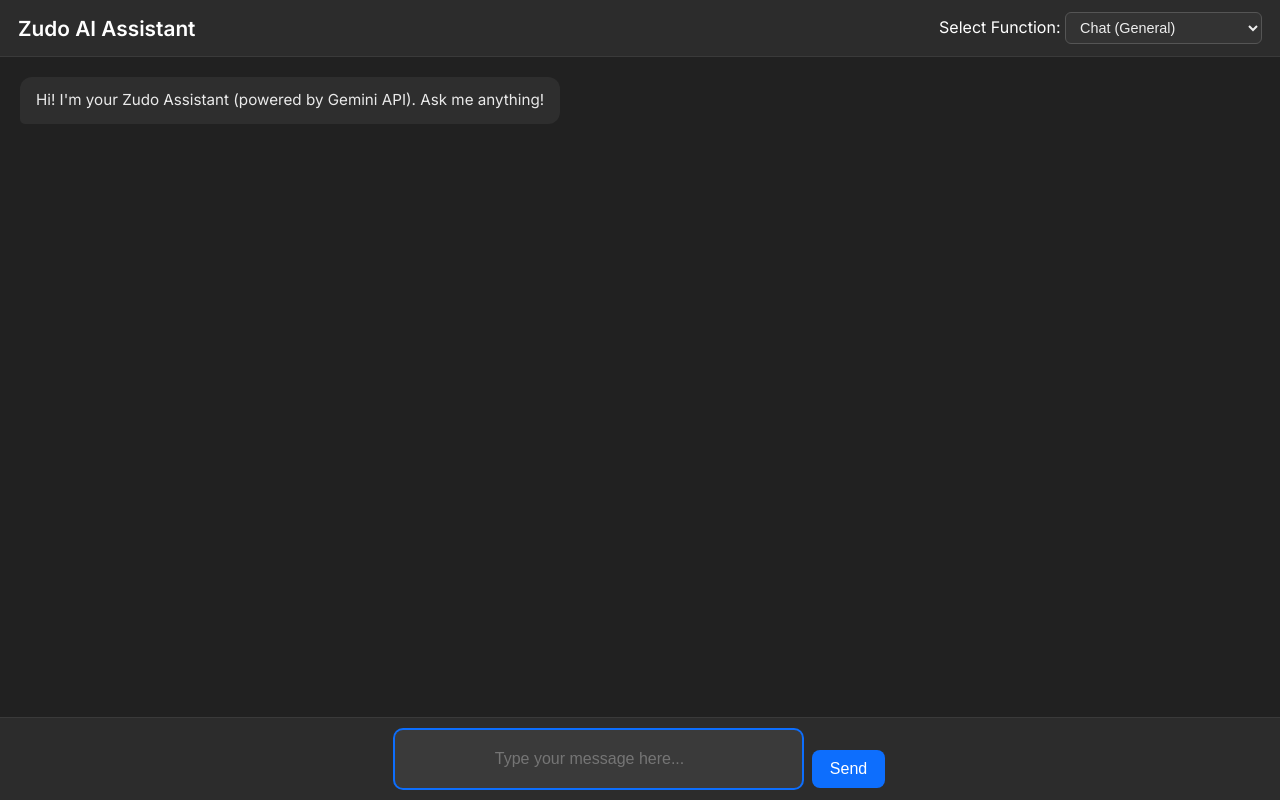
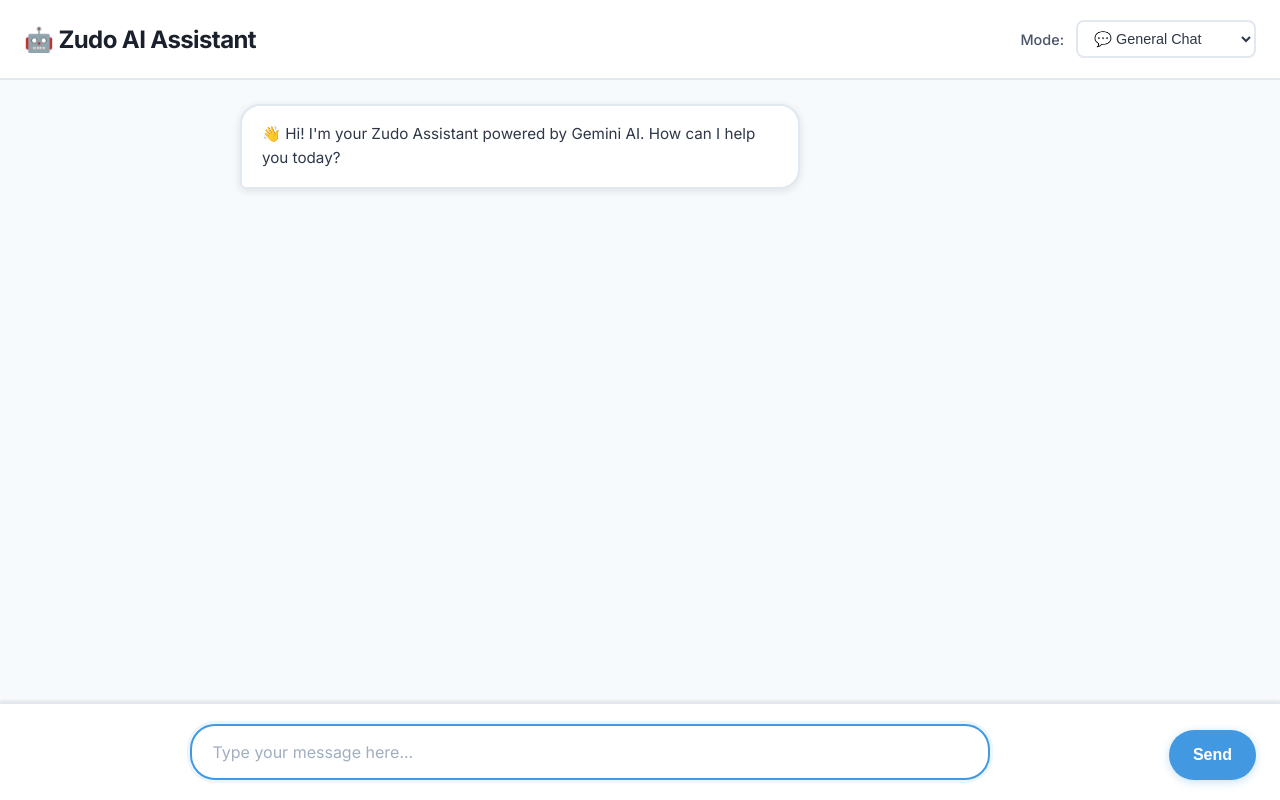
Before and after one commit to siva946/AI-chatbot, a Flask app: page / in a window 1280 px wide. Run offline with Flask 3, Linux system fonts and the light colour scheme; some libraries are stand-ins or nearby versions.

Commit message:
Fixed ui

```diff
--- a/app.py
+++ b/app.py
@@ -1,9 +1,12 @@
 import os
+import logging
 from flask import Flask, render_template, request, jsonify
 import google.generativeai as genai
 from dotenv import load_dotenv
 
 app = Flask(__name__, template_folder='templates')
+logging.basicConfig(level=logging.INFO)
+logger = logging.getLogger(__name__)
 
 load_dotenv()
 GEMINI_API_KEY = os.getenv("GEMINI_API_KEY")
@@ -11,7 +14,8 @@ GEMINI_API_KEY = os.getenv("GEMINI_API_KEY")
 if GEMINI_API_KEY:
     genai.configure(api_key=GEMINI_API_KEY)
 else:
-    print("Warning: GEMINI_API_KEY not found in .env file. API calls may fail.")
+    logger.error("GEMINI_API_KEY not found in .env file")
+    raise ValueError("GEMINI_API_KEY is required")
 
 def call_gemini_api(
     prompt_parts,
@@ -20,100 +24,188 @@ def call_gemini_api(
     safety_settings=None
 ):
     try:
+        if not prompt_parts or not prompt_parts[0].strip():
+            raise ValueError("Empty prompt provided")
+
         model = genai.GenerativeModel(model_name=model_name)
         response = model.generate_content(
             prompt_parts,
             generation_config=generation_config,
             safety_settings=safety_settings
         )
+
+        if not response or not response.text:
+            raise ValueError("Empty response from API")
+
         return response.text.strip()
     except Exception as e:
-        print(f"Gemini API Error: {e}")
-
-        if hasattr(e, 'response') and e.response:
-            print(f"Gemini Response Error Details: {e.response.text}")
-        return f"Error: {str(e)}"
+        logger.error(f"Gemini API Error: {e}")
+        return f"I'm sorry, I encountered an error processing your request."
 
 @app.route("/")
 def index():
-    return render_template("index.html")
+    try:
+        return render_template("index.html")
+    except Exception as e:
+        logger.error(f"Error rendering template: {e}")
+        return "Service temporarily unavailable", 500
 
 @app.route("/generate_text", methods=["POST"])
 def generate_text():
-    user_text = request.json.get('prompt')
-    if not user_text:
-        return jsonify({"error": "No prompt provided"}), 400
+    try:
+        if not request.json:
+            return jsonify({"error": "Invalid JSON"}), 400
 
-    response_text = call_gemini_api([user_text])
-    return jsonify({"response": response_text})
+        user_text = request.json.get('prompt', '').strip()
+        if not user_text:
+            return jsonify({"error": "No prompt provided"}), 400
+
+        if len(user_text) > 5000:
+            return jsonify({"error": "Prompt too long"}), 400
+
+        try:
+            response_text = call_gemini_api([user_text])
+            return jsonify({"response": response_text})
+        except ValueError as ve:
+            logger.error(f"ValueError in generate_text: {ve}")
+            return jsonify({"error": str(ve)}), 400
+    except Exception as e:
+        logger.error(f"Error in generate_text: {e}")
+        try:
+            return jsonify({"error": "Internal server error"}), 500
+        except Exception:
+            return "Internal server error", 500
 
 @app.route("/rewrite", methods=["POST"])
 def rewrite_text():
-    original_text = request.json.get('text')
-    tone = request.json.get('tone', 'neutral')
-    if not original_text:
-        return jsonify({"error": "No text provided for rewriting"}), 400
+    try:
+        if not request.json:
+            return jsonify({"error": "Invalid JSON"}), 400
 
-    prompt = f"Rewrite the following text in a {tone} tone:\n\n{original_text}"
-    response_text = call_gemini_api([prompt], model_name="gemini-1.5-pro-latest")
-    return jsonify({"response": response_text})
+        original_text = request.json.get('text', '').strip()
+        tone = request.json.get('tone', 'neutral')
+
+        if not original_text:
+            return jsonify({"error": "No text provided for rewriting"}), 400
+
+        if len(original_text) > 5000:
+            return jsonify({"error": "Text too long"}), 400
+
+        prompt = f"Rewrite the following text in a {tone} tone:\n\n{original_text}"
+        response_text = call_gemini_api([prompt], model_name="gemini-1.5-pro-latest")
+        return jsonify({"response": response_text})
+    except Exception as e:
+        logger.error(f"Error in rewrite_text: {e}")
+        return jsonify({"error": "Internal server error"}), 500
 
 @app.route("/summarize", methods=["POST"])
 def summarize_text():
-    original_text = request.json.get('text')
-    length = request.json.get('length', 'medium')
-    if not original_text:
-        return jsonify({"error": "No text provided for summarizing"}), 400
+    try:
+        if not request.json:
+            return jsonify({"error": "Invalid JSON"}), 400
 
-    prompt = f"Summarize the following text to a {length} length:\n\n{original_text}"
-    response_text = call_gemini_api([prompt], model_name="gemini-1.5-pro-latest")
-    return jsonify({"response": response_text})
+        original_text = request.json.get('text', '').strip()
+        length = request.json.get('length', 'medium')
+
+        if not original_text:
+            return jsonify({"error": "No text provided for summarizing"}), 400
+
+        if len(original_text) > 10000:
+            return jsonify({"error": "Text too long"}), 400
+
+        prompt = f"Summarize the following text to a {length} length:\n\n{original_text}"
+        response_text = call_gemini_api([prompt], model_name="gemini-1.5-pro-latest")
+        return jsonify({"response": response_text})
+    except Exception as e:
+        logger.error(f"Error in summarize_text: {e}")
+        return jsonify({"error": "Internal server error"}), 500
 
 @app.route("/generate_code", methods=["POST"])
 def generate_code():
-    code_prompt = request.json.get('prompt')
-    language = request.json.get('language', 'python')
-    if not code_prompt:
-        return jsonify({"error": "No code prompt provided"}), 400
+    try:
+        if not request.json:
+            return jsonify({"error": "Invalid JSON"}), 400
 
-    prompt = f"Generate {language} code for: {code_prompt}\nProvide only the code block, no extra text."
+        code_prompt = request.json.get('prompt', '').strip()
+        language = request.json.get('language', 'python')
 
-    response_text = call_gemini_api([prompt], model_name="gemini-1.5-pro-latest",
-                                    generation_config={"temperature": 0.5, "max_output_tokens": 800})
-    return jsonify({"response": response_text})
+        if not code_prompt:
+            return jsonify({"error": "No code prompt provided"}), 400
+
+        if len(code_prompt) > 2000:
+            return jsonify({"error": "Prompt too long"}), 400
+
+        prompt = f"Generate {language} code for: {code_prompt}\nProvide only the code block, no extra text."
+        response_text = call_gemini_api([prompt], model_name="gemini-1.5-pro-latest",
+                                        generation_config={"temperature": 0.5, "max_output_tokens": 800})
+        return jsonify({"response": response_text})
+    except Exception as e:
+        logger.error(f"Error in generate_code: {e}")
+        return jsonify({"error": "Internal server error"}), 500
 
 @app.route("/translate", methods=["POST"])
 def translate_text():
-    text_to_translate = request.json.get('text')
-    target_lang = request.json.get('target_lang', 'Tamil')
-    if not text_to_translate:
-        return jsonify({"error": "No text provided for translation"}), 400
+    try:
+        if not request.json:
+            return jsonify({"error": "Invalid JSON"}), 400
 
-    prompt = f"Translate the following text to {target_lang}:\n\n{text_to_translate}"
-    response_text = call_gemini_api([prompt], model_name="gemini-1.5-flash-latest")
-    return jsonify({"response": response_text})
+        text_to_translate = request.json.get('text', '').strip()
+        target_lang = request.json.get('target_lang', 'Tamil')
+
+        if not text_to_translate:
+            return jsonify({"error": "No text provided for translation"}), 400
+
+        if len(text_to_translate) > 5000:
+            return jsonify({"error": "Text too long"}), 400
+
+        prompt = f"Translate the following text to {target_lang}:\n\n{text_to_translate}"
+        response_text = call_gemini_api([prompt], model_name="gemini-1.5-flash-latest")
+        return jsonify({"response": response_text})
+    except Exception as e:
+        logger.error(f"Error in translate_text: {e}")
+        return jsonify({"error": "Internal server error"}), 500
 
 @app.route("/adjust_tone", methods=["POST"])
 def adjust_tone():
-    text = request.json.get('text')
-    tone = request.json.get('tone')
-    if not text or not tone:
-        return jsonify({"error": "Text and tone are required"}), 400
+    try:
+        if not request.json:
+            return jsonify({"error": "Invalid JSON"}), 400
 
-    prompt = f"Adjust the tone of the following text to be more {tone}:\n\n{text}"
-    response_text = call_gemini_api([prompt], model_name="gemini-1.5-pro-latest")
-    return jsonify({"response": response_text})
+        text = request.json.get('text', '').strip()
+        tone = request.json.get('tone', '').strip()
+
+        if not text or not tone:
+            return jsonify({"error": "Text and tone are required"}), 400
+
+        if len(text) > 5000:
+            return jsonify({"error": "Text too long"}), 400
+
+        prompt = f"Adjust the tone of the following text to be more {tone}:\n\n{text}"
+        response_text = call_gemini_api([prompt], model_name="gemini-1.5-pro-latest")
+        return jsonify({"response": response_text})
+    except Exception as e:
+        logger.error(f"Error in adjust_tone: {e}")
+        return jsonify({"error": "Internal server error"}), 500
 
 
 @app.route("/generate_image_description", methods=["POST"])
 def generate_image_description():
-    prompt = request.json.get('prompt')
-    if not prompt:
-        return jsonify({"error": "No prompt provided"}), 400
+    try:
+        if not request.json:
+            return jsonify({"error": "Invalid JSON"}), 400
 
+        prompt = request.json.get('prompt', '').strip()
+        if not prompt:
+            return jsonify({"error": "No prompt provided"}), 400
 
-    response_text = call_gemini_api([f"Generate a detailed image generation prompt for an AI, based on the following idea: {prompt}"])
-    return jsonify({"response": response_text})
+        if len(prompt) > 2000:
+            return jsonify({"error": "Prompt too long"}), 400
+
+        response_text = call_gemini_api([f"Generate a detailed image generation prompt for an AI, based on the following idea: {prompt}"])
+        return jsonify({"response": response_text})
+    except Exception as e:
+        logger.error(f"Error in generate_image_description: {e}")
+        return jsonify({"error": "Internal server error"}), 500
 
 if __name__ == "__main__":
-    app.run(debug=True)
+    app.run(debug=False, host='127.0.0.1', port=5000)
--- /dev/null
+++ b/requirements.txt
@@ -0,0 +1,3 @@
+Flask==2.3.3
+google-generativeai==0.3.2
+python-dotenv==1.0.0
--- a/static/style.css
+++ b/static/style.css
@@ -1,56 +1,85 @@
+* {
+  box-sizing: border-box;
+}
+
 body {
-  font-family: 'Inter', sans-serif;
+  font-family: 'Inter', -apple-system, BlinkMacSystemFont, sans-serif;
   margin: 0;
   padding: 0;
   height: 100vh;
   display: flex;
   flex-direction: column;
-  background: #212121; /* dark grey */
-  color: #eaeaea;
+  background: #fafafa;
+  color: #2d3748;
 }
 
 .header {
-  background: #2c2c2c;
-  color: #fff;
-  padding: 12px 18px;
+  background: #ffffff;
+  padding: 20px 24px;
   display: flex;
   justify-content: space-between;
   align-items: center;
-  border-bottom: 1px solid #3a3a3a;
+  border-bottom: 2px solid #e2e8f0;
+  box-shadow: 0 1px 3px rgba(0,0,0,0.1);
 }
 
 .header h1 {
   margin: 0;
-  font-size: 1.3em;
-  font-weight: 600;
+  font-size: 1.5em;
+  font-weight: 700;
+  color: #1a202c;
+  letter-spacing: -0.025em;
+}
+
+.function-selector {
+  display: flex;
+  align-items: center;
+  gap: 12px;
+}
+
+.function-selector label {
+  font-weight: 500;
+  color: #4a5568;
+  font-size: 0.9em;
 }
 
 .function-selector select {
-  padding: 6px 10px;
-  border-radius: 6px;
-  border: 1px solid #555;
-  background: #333;
-  color: #eee;
+  padding: 8px 12px;
+  border-radius: 8px;
+  border: 2px solid #e2e8f0;
+  background: #ffffff;
+  color: #2d3748;
   font-size: 0.9em;
+  font-weight: 500;
+  cursor: pointer;
+  transition: all 0.2s ease;
+}
+
+.function-selector select:focus {
+  outline: none;
+  border-color: #4299e1;
+  box-shadow: 0 0 0 3px rgba(66, 153, 225, 0.1);
 }
 
 .chat-container {
   flex-grow: 1;
-  padding: 20px;
+  padding: 24px;
   overflow-y: auto;
-  background: #212121;
+  background: #f7fafc;
   scroll-behavior: smooth;
 }
 
 .chatbox {
+  max-width: 800px;
+  margin: 0 auto;
   display: flex;
   flex-direction: column;
-  gap: 15px;
+  gap: 20px;
 }
 
 .message {
   display: flex;
-  animation: fadeInUp 0.2s ease;
+  animation: slideIn 0.3s ease;
 }
 
 .user-message {
@@ -62,127 +91,198 @@ body {
 }
 
 .message-content {
-  max-width: 75%;
-  padding: 12px 16px;
-  border-radius: 12px;
-  line-height: 1.5;
+  max-width: 70%;
+  padding: 16px 20px;
+  border-radius: 20px;
+  line-height: 1.6;
   word-wrap: break-word;
   position: relative;
   font-size: 0.95em;
+  box-shadow: 0 2px 8px rgba(0,0,0,0.1);
 }
 
-/* User bubble */
 .user-message .message-content {
-  background: #0d6efd; /* blue */
+  background: #4299e1;
   color: white;
-  border-bottom-right-radius: 5px;
+  border-bottom-right-radius: 6px;
 }
 
-/* Bot bubble */
 .bot-message .message-content {
-  background: #2e2e2e;
-  color: #eaeaea;
-  border-bottom-left-radius: 5px;
+  background: #ffffff;
+  color: #2d3748;
+  border: 2px solid #e2e8f0;
+  border-bottom-left-radius: 6px;
 }
 
-/* Code block */
 .code-block-message {
   position: relative;
+  max-width: 85%;
 }
 
 .code-block-message pre {
   margin: 0;
-  padding: 12px;
-  border-radius: 6px;
-  background: #1e1e1e;
-  color: #eee;
+  padding: 20px;
+  border-radius: 12px;
+  background: #1a202c;
+  color: #e2e8f0;
   font-size: 0.9em;
   overflow-x: auto;
+  border: 2px solid #2d3748;
 }
 
-/* Copy button (icon style) */
 .copy-btn {
-  top: 8px;
-  right: 8px;
-  background: transparent;
-  border: none;
+  display: inline-block;
+  margin-top: 8px;
+  background: rgba(255, 255, 255, 0.9);
+  border: 1px solid #e2e8f0;
   cursor: pointer;
-  padding: 4px;
-  color: #aaa;
-  font-size: 1.1em;
-  transition: color 0.2s ease;
+  padding: 4px 8px;
+  color: #4a5568;
+  font-size: 0.75em;
+  border-radius: 12px;
+  transition: all 0.2s ease;
+  opacity: 0.7;
+}
+
+.user-message .copy-btn {
+  background: rgba(255, 255, 255, 0.2);
+  border: 1px solid rgba(255, 255, 255, 0.3);
+  color: rgba(255, 255, 255, 0.8);
 }
 
 .copy-btn:hover {
-  color: #fff;
+  opacity: 1;
+  transform: translateY(-1px);
+  box-shadow: 0 2px 4px rgba(0,0,0,0.1);
 }
 
-.copy-btn::after {
-  content: "Copy";
-  top: -22px;
-  right: 0;
-  background: #333;
-  color: #fff;
-  font-size: 0.75em;
-  padding: 2px 6px;
-  border-radius: 4px;
-  opacity: 0;
-  transform: translateY(4px);
-  transition: opacity 0.2s ease, transform 0.2s ease;
-  pointer-events: none;
+.user-message .copy-btn:hover {
+  background: rgba(255, 255, 255, 0.3);
+  color: white;
 }
 
-.copy-btn:hover::after {
-  opacity: 1;
-  transform: translateY(0);
+.code-block-message .copy-btn {
+  position: absolute;
+  top: 8px;
+  right: 8px;
+  margin-top: 0;
+  background: rgba(74, 85, 104, 0.8);
+  border: 1px solid rgba(226, 232, 240, 0.3);
+  color: #e2e8f0;
 }
 
-/* Input area */
+.code-block-message .copy-btn:hover {
+  background: #4a5568;
+  color: white;
+}
+
 .input-container {
   display: flex;
-  padding: 12px 18px;
-  border-top: 1px solid #3a3a3a;
-  background: #2c2c2c;
+  padding: 20px 24px;
+  background: #ffffff;
   align-items: flex-end;
-  justify-content: center;
-  gap: 10px;
+  gap: 12px;
+  border-top: 2px solid #e2e8f0;
+  box-shadow: 0 -1px 3px rgba(0,0,0,0.1);
+}
+
+#input-fields-container {
+  flex-grow: 1;
+  max-width: 800px;
+  margin: 0 auto;
 }
 
 #textInput {
-  flex-grow: 1;
-  padding: 10px 100px;
-  border: none;
-  border-radius: 8px;
+  width: 100%;
+  padding: 16px 20px;
+  border: 2px solid #e2e8f0;
+  border-radius: 25px;
   font-size: 1em;
-  min-height: 38px;
-  max-height: 150px;
+  min-height: 50px;
+  max-height: 120px;
   overflow-y: auto;
   resize: none;
-  background: #3a3a3a;
-  color: #fff;
+  background: #f7fafc;
+  color: #2d3748;
+  font-family: inherit;
+  transition: all 0.2s ease;
 }
 
 #textInput:focus {
   outline: none;
-  box-shadow: 0 0 0 2px #0d6efd;
+  border-color: #4299e1;
+  background: #ffffff;
+  box-shadow: 0 0 0 3px rgba(66, 153, 225, 0.1);
+}
+
+#textInput::placeholder {
+  color: #a0aec0;
 }
 
 #buttonInput {
-  background: #0d6efd;
+  background: #4299e1;
   color: white;
   border: none;
-  padding: 10px 18px;
-  border-radius: 8px;
+  padding: 16px 24px;
+  border-radius: 25px;
   cursor: pointer;
   font-size: 1em;
-  transition: background 0.2s ease;
+  font-weight: 600;
+  transition: all 0.2s ease;
+  box-shadow: 0 2px 8px rgba(66, 153, 225, 0.3);
 }
 
 #buttonInput:hover {
-  background: #0b5ed7;
+  background: #3182ce;
+  transform: translateY(-1px);
+  box-shadow: 0 4px 12px rgba(66, 153, 225, 0.4);
 }
 
-@keyframes fadeInUp {
-  from { opacity: 0; transform: translateY(6px); }
-  to { opacity: 1; transform: translateY(0); }
+#buttonInput:active {
+  transform: translateY(0);
 }
+
+@keyframes slideIn {
+  from {
+    opacity: 0;
+    transform: translateY(20px) scale(0.95);
+  }
+  to {
+    opacity: 1;
+    transform: translateY(0) scale(1);
+  }
+}
+
+@media (max-width: 768px) {
+  .header {
+    padding: 16px 20px;
+    flex-direction: column;
+    gap: 12px;
+  }
+
+  .header h1 {
+    font-size: 1.3em;
+  }
+
+  .chat-container {
+    padding: 16px;
+  }
+
+  .message-content {
+    max-width: 85%;
+    padding: 12px 16px;
+  }
+
+  .input-container {
+    padding: 16px 20px;
+  }
+
+  #textInput {
+    padding: 12px 16px;
+    min-height: 44px;
+  }
+
+  #buttonInput {
+    padding: 12px 20px;
+  }
+}
--- a/templates/index.html
+++ b/templates/index.html
@@ -4,30 +4,30 @@
   <meta charset="UTF-8" />
   <meta name="viewport" content="width=device-width, initial-scale=1" />
   <title>Zudo AI Assistant</title>
-  <link href="https://fonts.googleapis.com/css2?family=Inter:wght@400;600&display=swap" rel="stylesheet" />
+  <link href="https://fonts.googleapis.com/css2?family=Inter:wght@400;500;600;700&display=swap" rel="stylesheet" />
   <link rel="stylesheet" href="{{ url_for('static', filename='style.css') }}" />
-  <link rel="stylesheet" href="https://cdnjs.cloudflare.com/ajax/libs/highlight.js/11.9.0/styles/atom-one-dark.min.css">
+  <link rel="stylesheet" href="https://cdnjs.cloudflare.com/ajax/libs/highlight.js/11.9.0/styles/github.min.css">
   <script src="https://cdnjs.cloudflare.com/ajax/libs/highlight.js/11.9.0/highlight.min.js"></script>
   <script src="https://cdnjs.cloudflare.com/ajax/libs/highlight.js/11.9.0/languages/python.min.js"></script>
   <script src="https://cdnjs.cloudflare.com/ajax/libs/highlight.js/11.9.0/languages/javascript.min.js"></script>
   <script src="https://cdnjs.cloudflare.com/ajax/libs/highlight.js/11.9.0/languages/java.min.js"></script>
   <script src="https://ajax.googleapis.com/ajax/libs/jquery/3.4.1/jquery.min.js"></script>
-      <link rel="stylesheet" href="https://cdnjs.cloudflare.com/ajax/libs/font-awesome/4.7.0/css/font-awesome.min.css">
+  <link rel="stylesheet" href="https://cdnjs.cloudflare.com/ajax/libs/font-awesome/6.0.0/css/all.min.css">
 
 </head>
 <body>
   <header class="header">
-    <h1>Zudo AI Assistant</h1>
+    <h1>🤖 Zudo AI Assistant</h1>
     <div class="function-selector">
-      <label for="functionSelect">Select Function:</label>
+      <label for="functionSelect">Mode:</label>
       <select id="functionSelect">
-        <option value="chat">Chat (General)</option>
-        <option value="rewrite">Rewrite Text</option>
-        <option value="summarize">Summarize Text</option>
-        <option value="code_gen">Code Generation</option>
-        <option value="translate">Translate Text</option>
-        <option value="adjust_tone">Adjust Tone</option>
-        <option value="image_desc">Generate Image Prompt</option>
+        <option value="chat">💬 General Chat</option>
+        <option value="rewrite">✏️ Rewrite Text</option>
+        <option value="summarize">📝 Summarize</option>
+        <option value="code_gen">💻 Code Generation</option>
+        <option value="translate">🌐 Translate</option>
+        <option value="adjust_tone">🎭 Adjust Tone</option>
+        <option value="image_desc">🎨 Image Prompt</option>
       </select>
     </div>
   </header>
@@ -35,7 +35,7 @@
   <main class="chat-container" id="chat-container">
     <div id="chatbox" class="chatbox">
       <div class="bot-message message">
-        <div class="message-content">Hi! I'm your Zudo Assistant (powered by Gemini API). Ask me anything!</div>
+        <div class="message-content">👋 Hi! I'm your Zudo Assistant powered by Gemini AI. How can I help you today?</div>
       </div>
     </div>
   </main>
```
Also changed, not shown: config.py (added, +20 -0 lines), test_app.py (added, +18 -0 lines), 2 other files.
